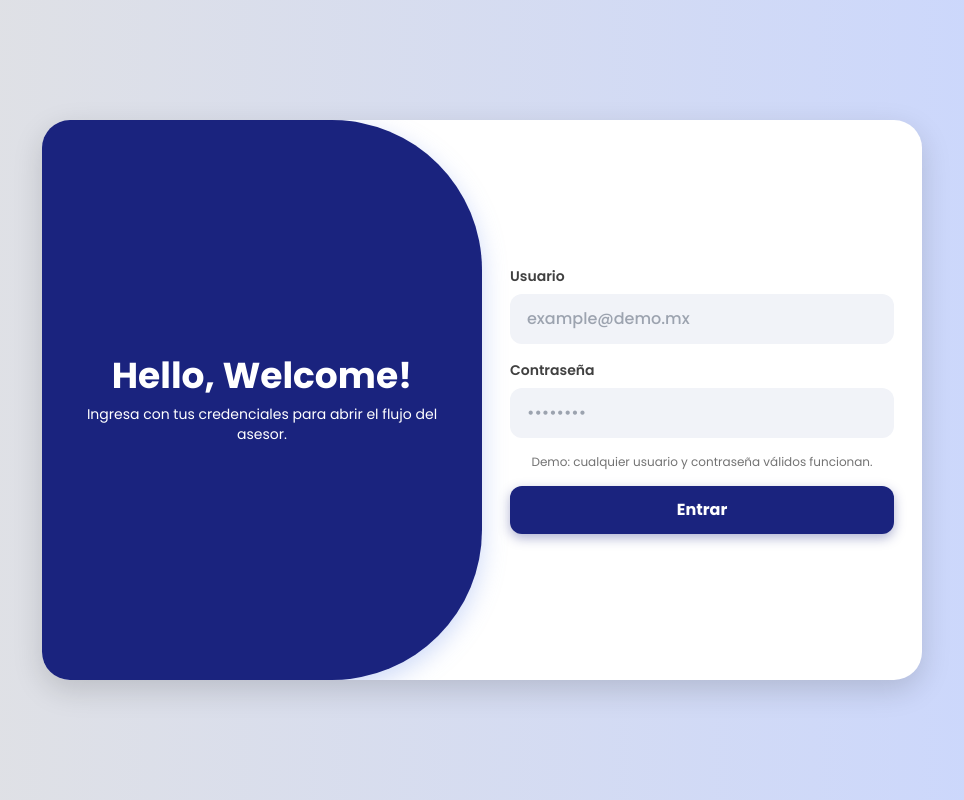
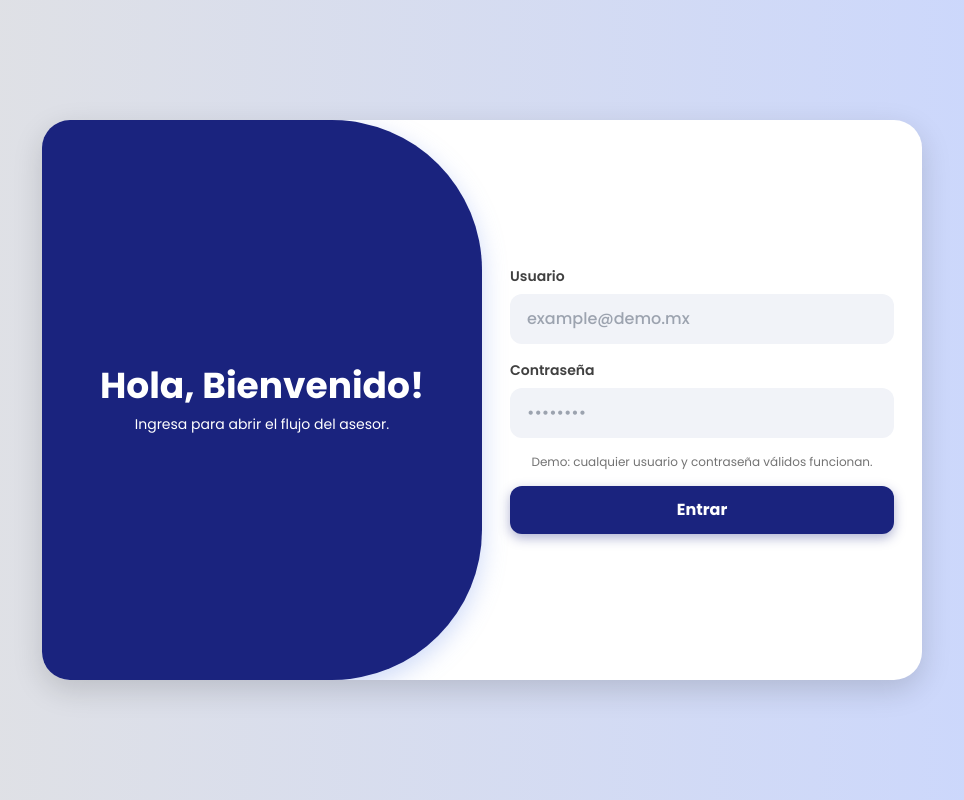
Before and after one commit to jordijuarez20/segdem25, a Next.js app: page / in a window 1280 px wide. Shown: the whole page, without its empty margins (158-1122 px from the left). Built offline with nearby package versions, Linux system fonts and the light colour scheme.

Commit message:
Update page.tsx

```diff
--- a/app/page.tsx
+++ b/app/page.tsx
@@ -73,8 +73,8 @@
         </div>
 
         <aside className="welcome">
-          <h1>Hello, Welcome!</h1>
-          <p>Ingresa con tus credenciales para abrir el flujo del asesor.</p>
+          <h1>Hola, Bienvenido!</h1>
+          <p>Ingresa  para abrir el flujo del asesor.</p>
         </aside>
 
         <div className="form-side">
```
